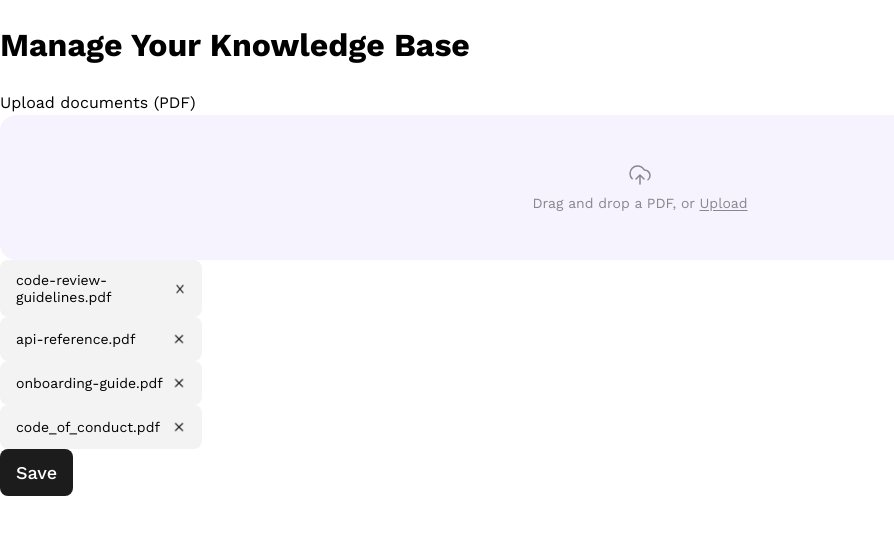
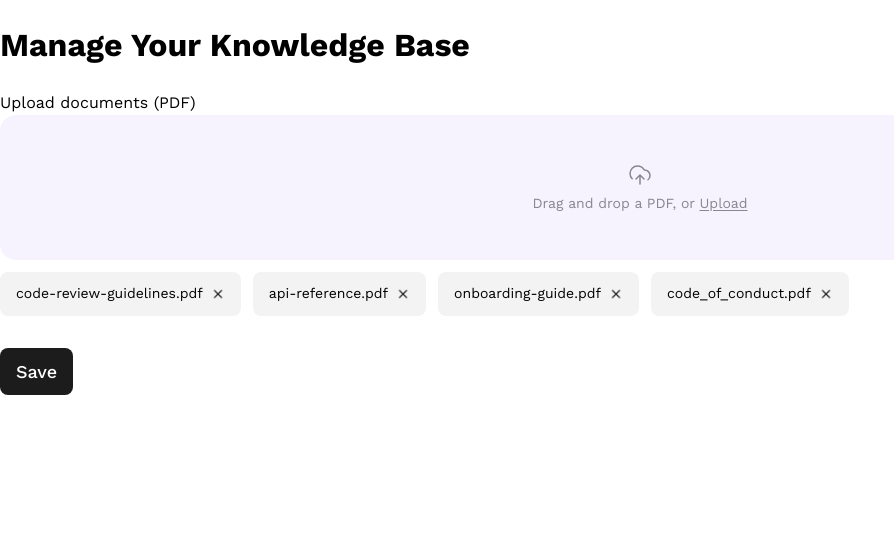
Before and after one commit to LF808mlb/ai-se_project_mesh-ai, a React (Vite) app in the folder client/: page / in a window 1280 px wide. Shown: the top 534 px of the page, without its empty margins (0-894 px from the left). Built offline with nearby package versions, Linux system fonts and the light colour scheme; the HTML template or start-up script is replaced by a standard one.

Commit message:
git commit -m "css final"

```diff
--- a/client/src/pages/KnowledgeBase/KnowledgeBase.css
+++ b/client/src/pages/KnowledgeBase/KnowledgeBase.css
@@ -6,13 +6,23 @@
   font-weight: 500;
   font-size: 18px;
   padding: 10px 16px;
+  margin-top: 32px;
+}
+
+.file__upload-list {
+  display: flex;
+  flex-wrap: wrap;
+  gap: 12px;
+  list-style: none;
+  margin: 12px 0 0;
+  padding: 0;
 }
 
 .file__upload {
-  display: flex;
+  display: inline-flex;
   align-items: center;
-  justify-content: space-between;
-  width: 202px;
+  gap: 8px;
+  width: fit-content;
   min-height: 44px;
   padding: 12px 16px;
   background: #1c1c1c0d;
@@ -27,6 +37,7 @@
   font-size: 14px;
   line-height: 120%;
   letter-spacing: 0;
+  white-space: nowrap;
 }
 
 .delete-btn {
--- a/client/src/pages/KnowledgeBase/KnowledgeBase.tsx
+++ b/client/src/pages/KnowledgeBase/KnowledgeBase.tsx
@@ -51,7 +51,7 @@ export default function KnowledgeBase() {
         {isLoading && <p>Loading documents...</p>}
         {error && <p>{error}</p>}
         <UploadArea onFileSelect={handleFileSelect} />
-        <ul>
+        <ul className="file__upload-list">
           {documents.map((doc) => (
             <li key={doc._id} className="file__upload">
               <span className="document">{doc.fileName}</span>
```
